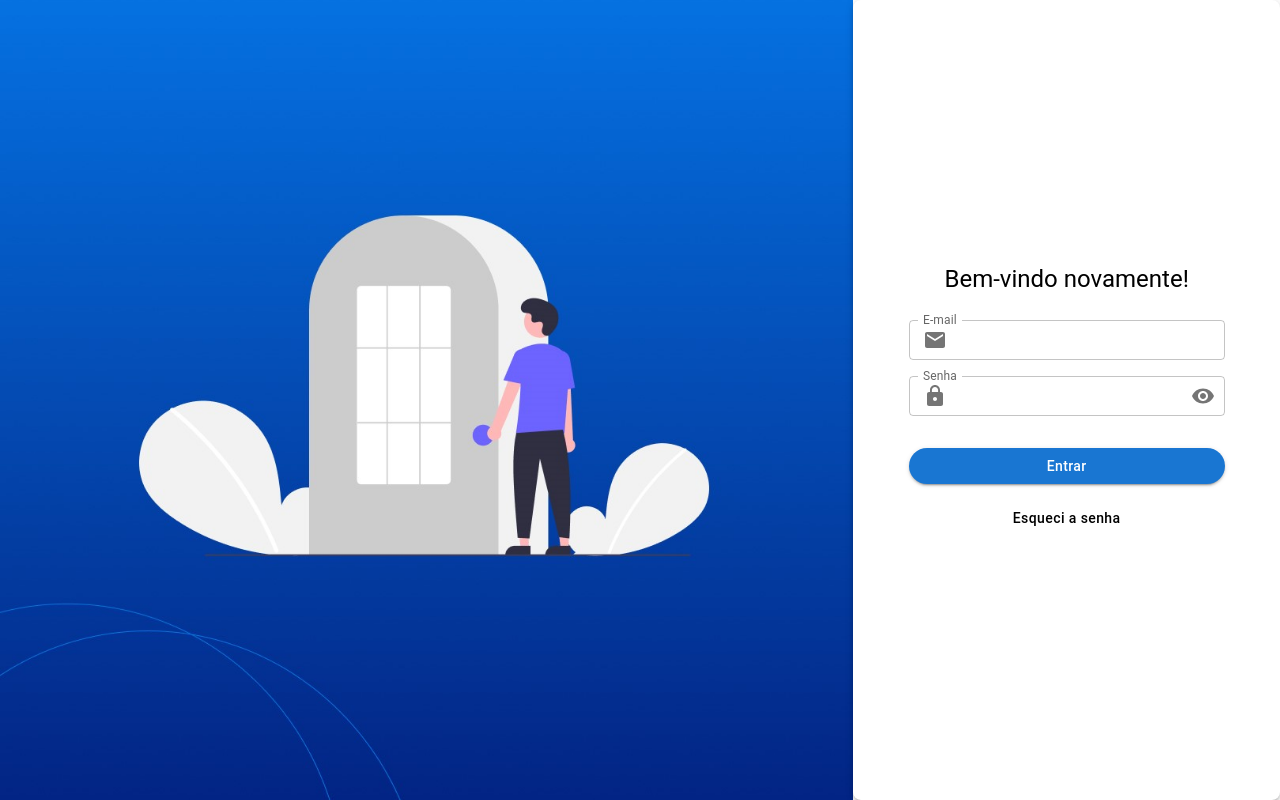
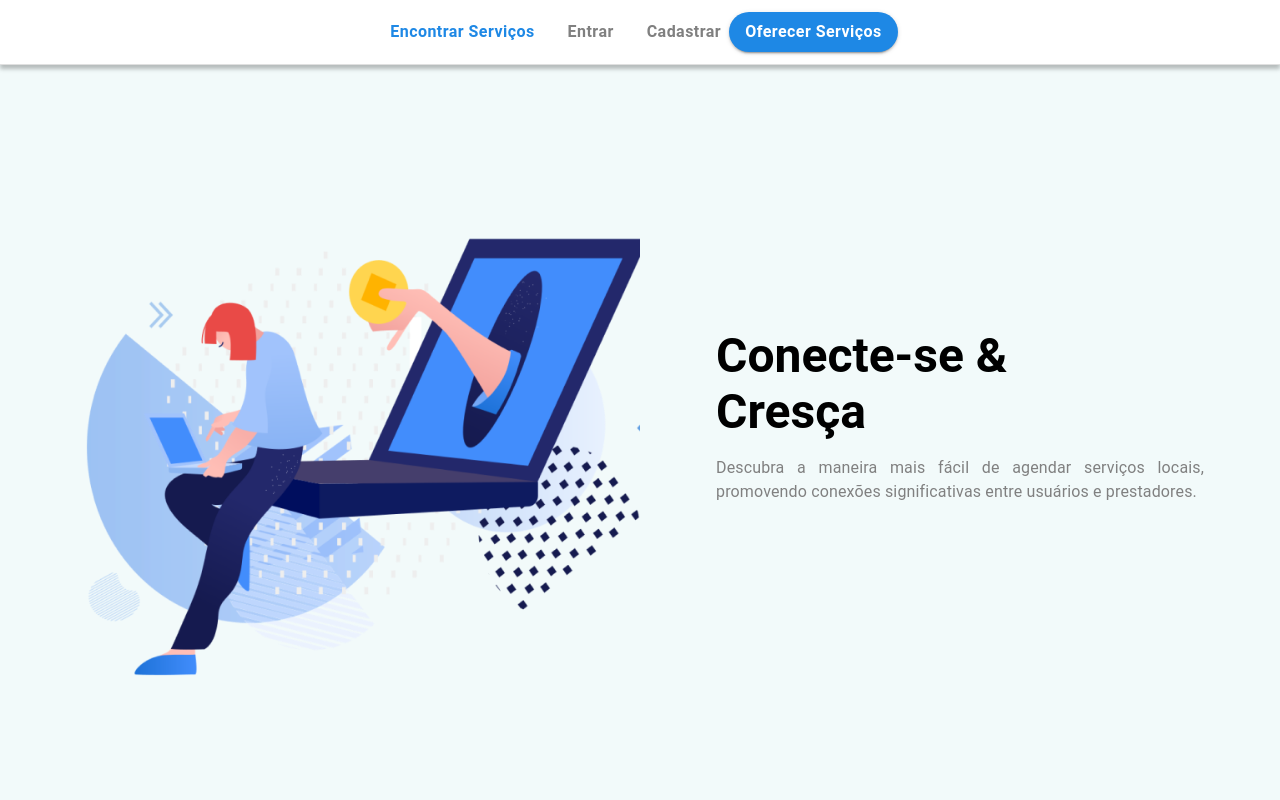
Before and after one commit to renatosnt/matchservice, a React (Create React App) app in the folder frontend/: page / in a window 1280 px wide. Built offline with nearby package versions, Linux system fonts and the light colour scheme.

Commit message:
feat: home page created

```diff
--- /dev/null
+++ b/frontend/src/adapters/ui/Home.tsx
@@ -0,0 +1,149 @@
+import {
+  AppBar,
+  Box,
+  Button,
+  Container,
+  Grid,
+  Toolbar,
+  Typography,
+} from "@mui/material";
+import React from "react";
+import { Link } from "react-router-dom";
+
+import backgroundImage from "../../infrastructure/assets/Working remotely.png";
+
+const Home: React.FC = () => {
+  return (
+    <Box sx={{ flexGrow: 1, overflow: "hidden", backgroundColor: "#F2FAFA" }}>
+      <AppBar
+        position="fixed"
+        color="transparent"
+        elevation={0}
+        sx={{
+          backgroundColor: "White",
+          borderBottom: "1px solid #E0E0E0",
+          boxShadow: "0px 4px 4px rgba(0, 0, 0, 0.25)",
+        }}
+      >
+        <Toolbar>
+          <Grid container justifyContent="center">
+            <Button
+              component={Link}
+              to="/login"
+              color="inherit"
+              sx={{
+                mr: 2,
+                textTransform: "none",
+                fontWeight: "bold",
+                fontSize: 16,
+                color: "#1E88E5",
+              }}
+            >
+              Encontrar Serviços
+            </Button>
+            <Button
+              component={Link}
+              to="/login"
+              color="inherit"
+              sx={{
+                mr: 2,
+                textTransform: "none",
+                fontWeight: "bold",
+                fontSize: 16,
+                color: "gray",
+              }}
+            >
+              Entrar
+            </Button>
+            <Button
+              component={Link}
+              to="/register"
+              color="inherit"
+              sx={{
+                textTransform: "none",
+                fontWeight: "bold",
+                fontSize: 16,
+                color: "gray",
+              }}
+            >
+              Cadastrar
+            </Button>
+            <Button
+              component={Link}
+              to="/login"
+              variant="contained"
+              sx={{
+                backgroundColor: "#1E88E5",
+                textTransform: "none",
+                fontWeight: "bold",
+                fontSize: 16,
+                borderRadius: 20,
+              }}
+            >
+              Oferecer Serviços
+            </Button>
+          </Grid>
+        </Toolbar>
+      </AppBar>
+
+      <Box sx={{ mt: 8, position: "relative" }}>
+        <Grid container spacing={0} sx={{ height: "calc(100vh - 64px)" }}>
+          <Grid
+            item
+            xs={12}
+            md={6}
+            sx={{
+              display: "flex",
+              justifyContent: "center",
+              alignItems: "center",
+            }}
+          >
+            <img
+              src={backgroundImage}
+              alt="Working remotely"
+              style={{ maxWidth: "100%", height: "auto" }}
+            />
+          </Grid>
+
+          <Grid
+            item
+            xs={12}
+            md={6}
+            sx={{
+              display: "flex",
+              justifyContent: "center",
+              alignItems: "center",
+              textAlign: "center",
+            }}
+          >
+            <Container maxWidth="sm">
+              <Box sx={{ p: { xs: 2, md: 4 } }}>
+                <Typography
+                  variant="h3"
+                  component="h1"
+                  sx={{ fontWeight: "bold", mb: 2, textAlign: "justify" }}
+                >
+                  Conecte-se &{" "}
+                  <Box component="span" sx={{ display: "block" }}>
+                    Cresça
+                  </Box>
+                </Typography>
+                <Typography
+                  variant="body1"
+                  paragraph
+                  sx={{ mb: 4, textAlign: "justify", color: "gray" }}
+                >
+                  Descubra a maneira mais fácil de agendar serviços locais,
+                  promovendo conexões significativas entre usuários e
+                  prestadores.
+                </Typography>
+              </Box>
+            </Container>
+          </Grid>
+        </Grid>
+      </Box>
+    </Box>
+  );
+};
+
+export default Home;
--- a/frontend/src/router/Router.tsx
+++ b/frontend/src/router/Router.tsx
@@ -2,13 +2,15 @@
 import { Route, Routes } from "react-router-dom";
 import { Login } from "../adapters/ui/Login";
 import { ServiceList } from "../adapters/ui/ServiceList";
-
+import Home from "../adapters/ui/Home";
+import Register from "../adapters/ui/Register";
 const AppRouter = () => {
   return (
     <Routes>
-      <Route path="/" element={<Login />} />
+      <Route path="/" element={<Home />} />
       <Route path="/login" element={<Login />} />
       <Route path="/services" element={<ServiceList />} />
+      <Route path="/register" element={<Register />} />
     </Routes>
   );
 };
```
Also changed, not shown: frontend/src/adapters/ui/Register.tsx (added), frontend/src/infrastructure/assets/Working remotely.png (added).
